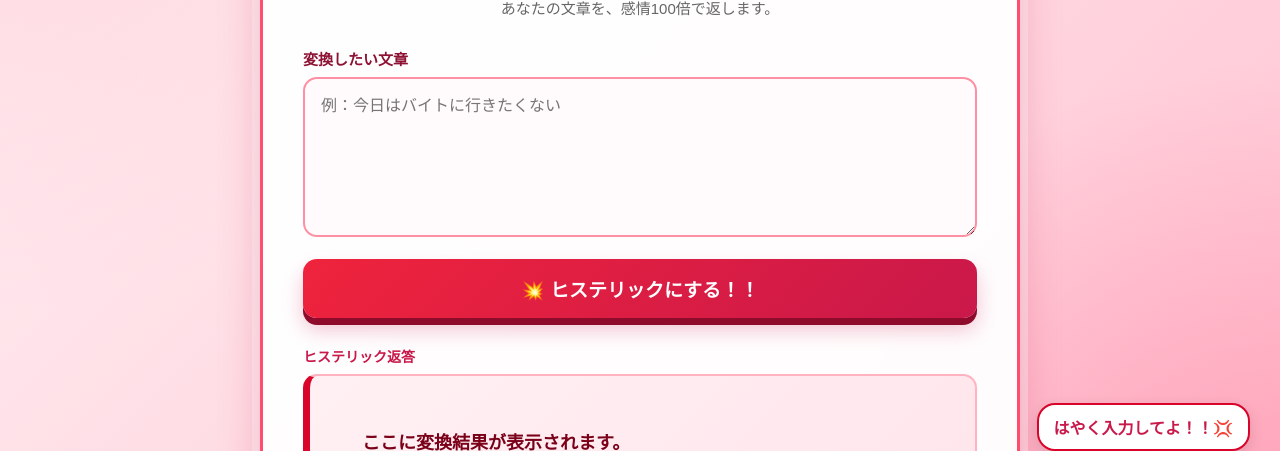
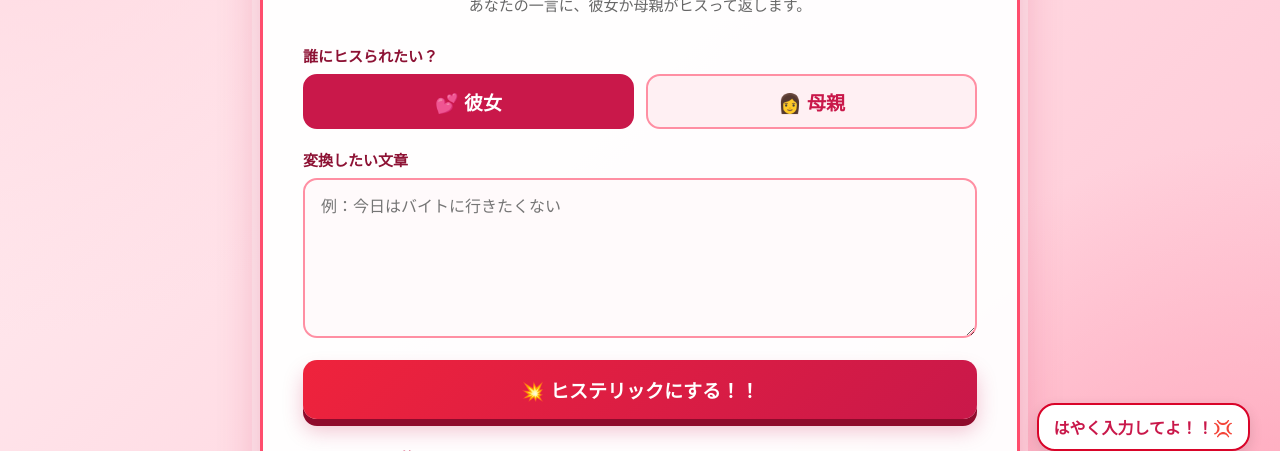
Before and after one commit to mie-u-psd-2026/mu-psd02, a plain HTML site: page static/index2.html in a window 1280 px wide. Shown: the part 211-662 px from the top of the page. Drawn offline with Linux system fonts and the light colour scheme.

Commit message:
Update index2.html

```diff
--- a/static/index2.html
+++ b/static/index2.html
@@ -3,7 +3,7 @@
 <head>
   <meta charset="UTF-8">
   <meta name="viewport" content="width=device-width, initial-scale=1.0">
-  <title>ヒステリック変換アプリ</title>
+  <title>ヒステリックAI</title>
 
   <style>
     * {
@@ -357,6 +357,39 @@
         font-size: 32px;
       }
     }
+    .character-select {
+      display: flex;
+      gap: 12px;
+      margin-bottom: 20px;
+    }
+
+    .character-button {
+      margin-top: 0;
+      padding: 12px;
+      width: 50%;
+
+      background: #fff0f3;
+      color: #c9184a;
+
+      border: 2px solid #ff8fa3;
+
+      box-shadow: none;
+    }
+
+    .character-button:hover {
+      transform: translateY(-2px);
+
+      box-shadow: none;
+    }
+
+    .character-button.active {
+      background: #c9184a;
+      color: white;
+
+      border-color: #c9184a;
+
+      box-shadow: none;
+    }
   </style>
 </head>
 
@@ -371,12 +404,37 @@
     <div class="title-area">
       <div class="title-icon">💢</div>
 
-      <h1>ヒステリック変換</h1>
+      <h1>ヒステリックAI</h1>
 
       <p class="subtitle">
-        あなたの文章を、感情100倍で返します。
+        あなたの一言に、彼女か母親がヒスって返します。
       </p>
     </div>
+
+    <label class="input-label">
+      誰にヒスられたい？
+    </label>
+
+    <div class="character-select">
+
+      <button
+        type="button"
+        class="character-button active"
+        data-character="彼女"
+      >
+        💕 彼女
+      </button>
+
+      <button
+        type="button"
+        class="character-button"
+        data-character="母親"
+      >
+        👩 母親
+      </button>
+
+    </div>
+
 
     <label class="input-label">
       変換したい文章
@@ -425,6 +483,36 @@
     const speech =
       document.getElementById("speech");
 
+        const characterButtons =
+      document.querySelectorAll(".character-button");
+
+    let selectedCharacter = "彼女";
+
+
+    characterButtons.forEach((button) => {
+
+      button.addEventListener(
+        "click",
+        () => {
+
+          characterButtons.forEach(
+            (button) => {
+              button.classList.remove("active");
+            }
+          );
+
+          button.classList.add("active");
+
+          selectedCharacter =
+            button.dataset.character;
+
+          speech.textContent =
+            `${selectedCharacter}がヒスるわよ！！💢`;
+
+        }
+      );
+
+    });
 
     sendButton.addEventListener(
       "click",
@@ -470,7 +558,8 @@
 
                 body:
                   JSON.stringify({
-                    message: text
+                    message: text,
+                    character: selectedCharacter
                   })
 
               }
```
